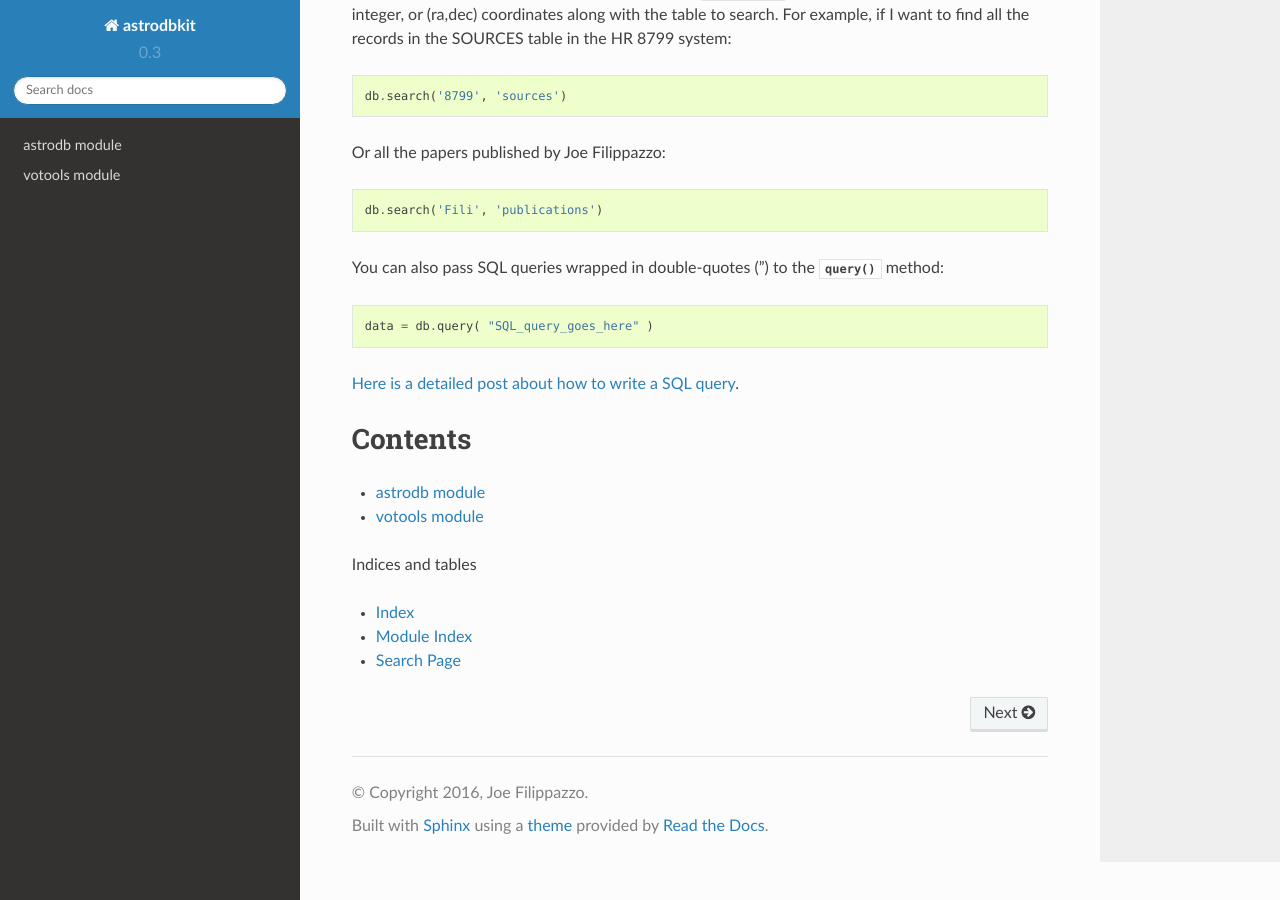
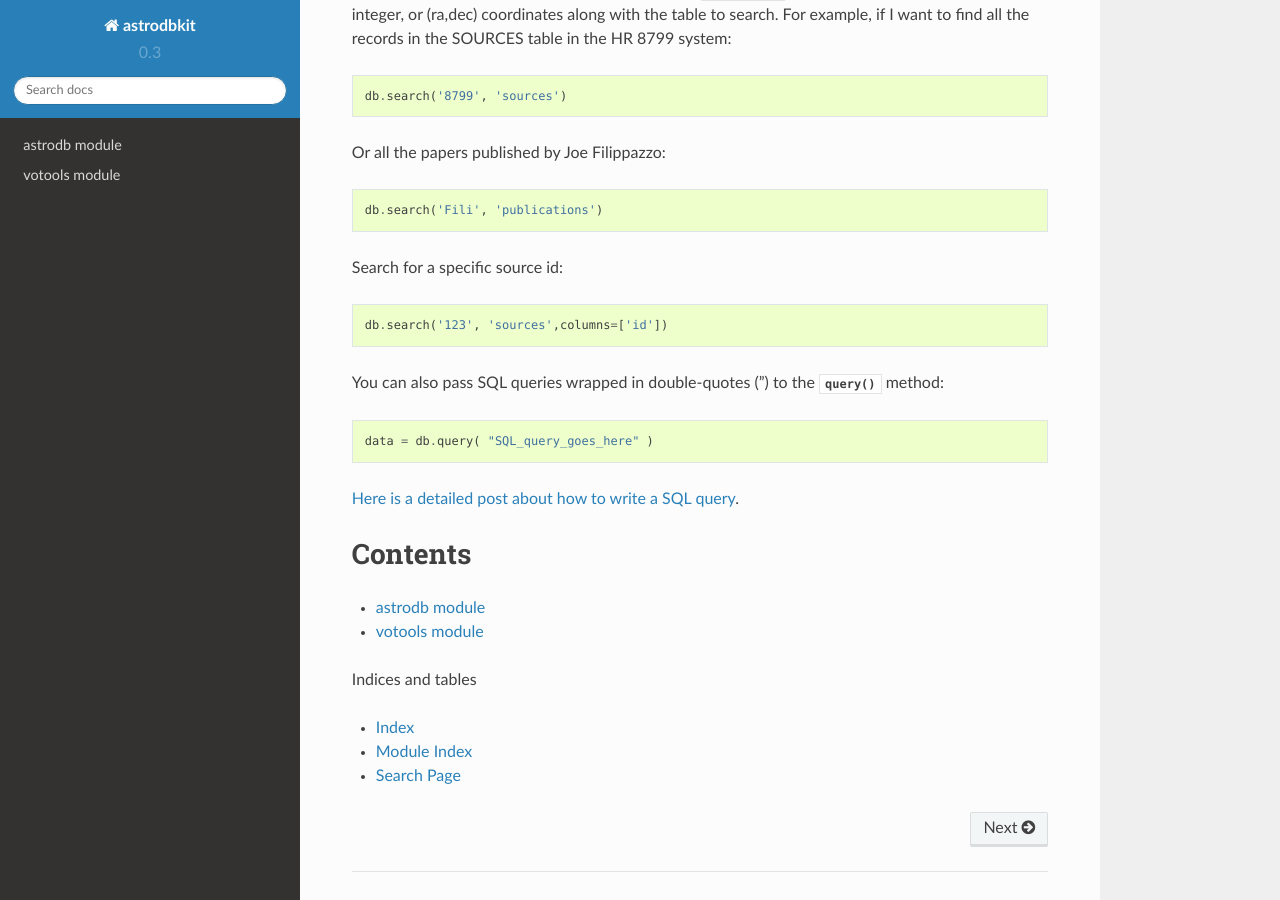
Before and after one commit to BDNYC/astrodbkit, a Sphinx documentation site: the page built from docs/index.rst, in a window 1280 px wide and 900 px high, scrolled down 1674 px. Built offline with Sphinx 7.4.7 and the Read the Docs theme 2.0.0, drawn with Linux system fonts in a browser that asks for light colours.

Commit message:
add search with column specificed

```diff
--- a/docs/index.rst
+++ b/docs/index.rst
@@ -68,6 +68,10 @@ Or all the papers published by Joe Filippazzo::
 
     db.search('Fili', 'publications')
 
+Search for a specific source id::
+
+   db.search('123', 'sources',columns=['id'])
+
 You can also pass SQL queries wrapped in double-quotes (") to the :py:meth:`~astrodb.get_db.query` method::
 
     data = db.query( "SQL_query_goes_here" )
```
